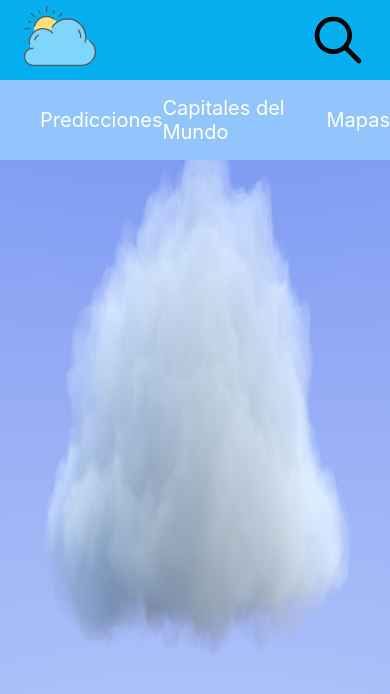
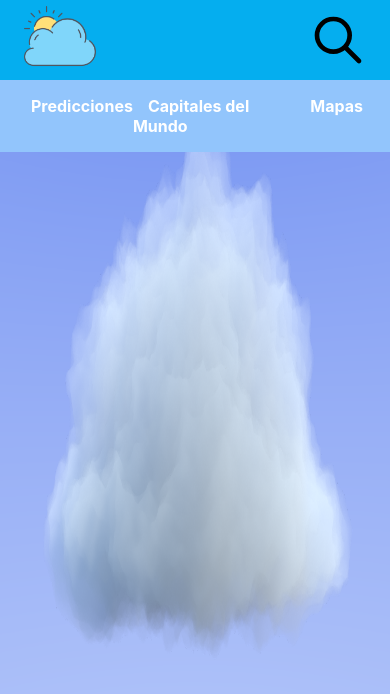
Before and after one commit to AlejandroIzquierdoMoreno/tiempo, a React (Create React App) app: page / in a window 390 px wide. Shown: the top 694 px of the page. Built offline with nearby package versions, Linux system fonts and the light colour scheme.

Commit message:
Terminados los estilos en nav, a falta de hacer el search

```diff
--- a/src/App.js
+++ b/src/App.js
@@ -10,7 +10,7 @@ function App() {
     <div className="App">
       <img className="bg" src={bg} />
       <div className="container">
-        <Header />
+        <Header/>
       </div>
     </div>
   );
--- a/src/assets/css/App.css
+++ b/src/assets/css/App.css
@@ -4,6 +4,7 @@
   --colorSecundario: #92c5fc;
   --blanco: #FFF;
   --negro: #000;
+  --timing-function: cubic-bezier(0.82, 0.2, 0.42, 1);
 }
 
 /* GLOBALES */
--- a/src/components/header/header.js
+++ b/src/components/header/header.js
@@ -1,22 +1,15 @@
 import React from "react";
 import logo from "../../assets/img/logo.png";
 import style from "./style.css";
-
-function search(){
-    return (<div className="search">
-                <input type="text" placeholder="Introduce tu ciudad para ver el tiempo..."></input>
-                <input type="submit" value="Buscar" />
-            </div>)
-}
 
 class Header extends React.Component {
     render() {
         return (
             <header className="header">
                 <div className="fila-1">
-                    <img className="logo" src={logo}/>
+                    <a href="index.html"><img className="logo" src={logo}/></a>
                     <div className="icons">
-                        <div className="search-div" onClick={search}>
+                        <div className="search-div" onClick={Busqueda}>
                             <svg xmlns="http://www.w3.org/2000/svg" className="search h-6 w-6" fill="none" viewBox="0 0 24 24" stroke="currentColor">
                                 <path strokeLinecap="round" strokeLinejoin="round" strokeWidth={2} d="M21 21l-6-6m2-5a7 7 0 11-14 0 7 7 0 0114 0z" />
                             </svg>
@@ -26,9 +19,9 @@ class Header extends React.Component {
 
                 <nav className="nav">
                     <ul className="nav-ul">
-                        <li className="nav-ul-li">Predicciones</li>
-                        <li className="nav-ul-li">Capitales del Mundo</li>
-                        <li className="nav-ul-li">Mapas</li>
+                        <li className="nav-ul-li"><a href="predicciones.html">Predicciones</a></li>
+                        <li className="nav-ul-li"><a href="capitales.html">Capitales del Mundo</a></li>
+                        <li className="nav-ul-li"><a href="mapas.html">Mapas</a></li>
                     </ul>
                 </nav>
             </header>
@@ -36,4 +29,16 @@ class Header extends React.Component {
     }
 }
 
-export default Header;
+class Busqueda extends React.Component {
+    render() {
+        return(
+            <div className="busqueda">
+                <input type="text" className="busqueda-input" placeholder="Busca tu ciudad aquí"></input>
+            </div>
+        )
+
+    }
+
+}
+
+export default (Busqueda, Header);
--- a/src/components/header/style.css
+++ b/src/components/header/style.css
@@ -45,18 +45,11 @@
 
 .search {
     height: 3.5em;
+    transition: color 0.4s linear 0.1s;
 }
 
-/* MENU */
-.menu-div {
-    height: 100%;
-    display: flex;
-    align-items: center;
-    margin-right: 1.5em;
-}
-
-.menu {
-    height: 3.5em;
+.search:hover {
+    color: var(--colorSecundario);
 }
 
 /* NAV */
@@ -67,16 +60,54 @@
     grid-column-end: 3;
     background-color: var(--colorSecundario);
     height: 100%;
-
+    width: 100%;
 }
 .nav-ul {
+    margin-left: -1.5em;
     list-style: none;
     display: flex;
     align-items: center;
     justify-content: space-around;
+    width: 100%;
+
 }
 
 .nav-ul-li {
-    color: var(--blanco);
     font-size: 1.25em;
 }
+
+.nav-ul-li a {
+    text-decoration: none;
+    color: var(--blanco);
+    position: relative;
+    font-weight:bold;
+    margin: 0px 15px;
+    transition: color 0.4s linear 0.1s;
+}
+
+.nav-ul-li a:after{
+    position: absolute;
+    bottom: 7px;
+    left: 0px;
+    width: 100%;
+    height: 4px;
+    background-color: var(--colorPrincipal);
+    content: "";
+    opacity: 0;
+    transition: opacity 0.3s ease 0s, transform 0.3s ease 0s;
+    transform: translateY(20px);
+}
+.nav-ul-li a:hover:after{
+    opacity:1;
+    transform: translateY(15px)
+}
+
+.nav-ul-li a:hover {
+    color: var(--colorPrincipal);
+}
+
+@media (max-width: 486px) {
+    .nav-ul-li{
+        font-size: 1em;
+    }
+}
```
